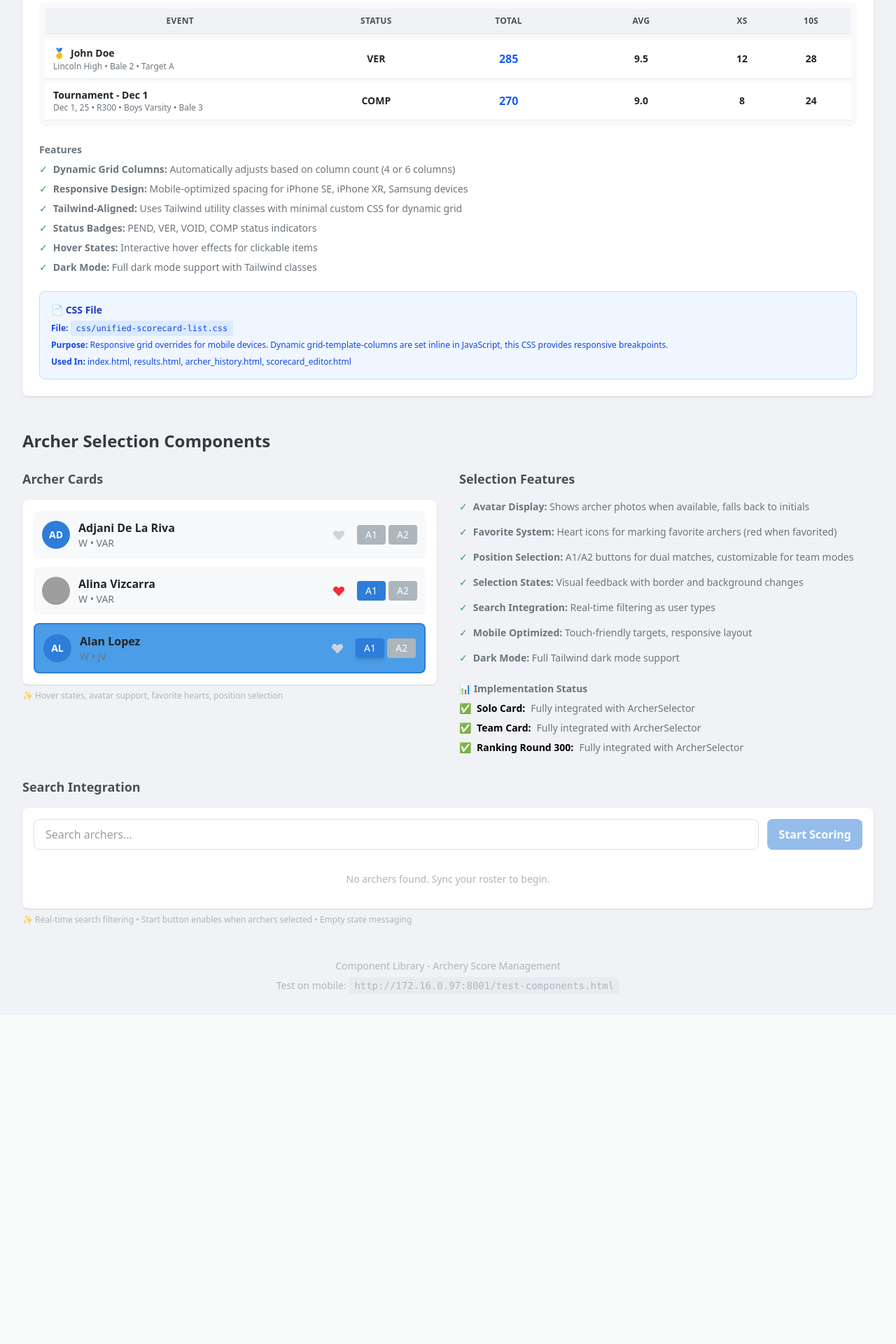
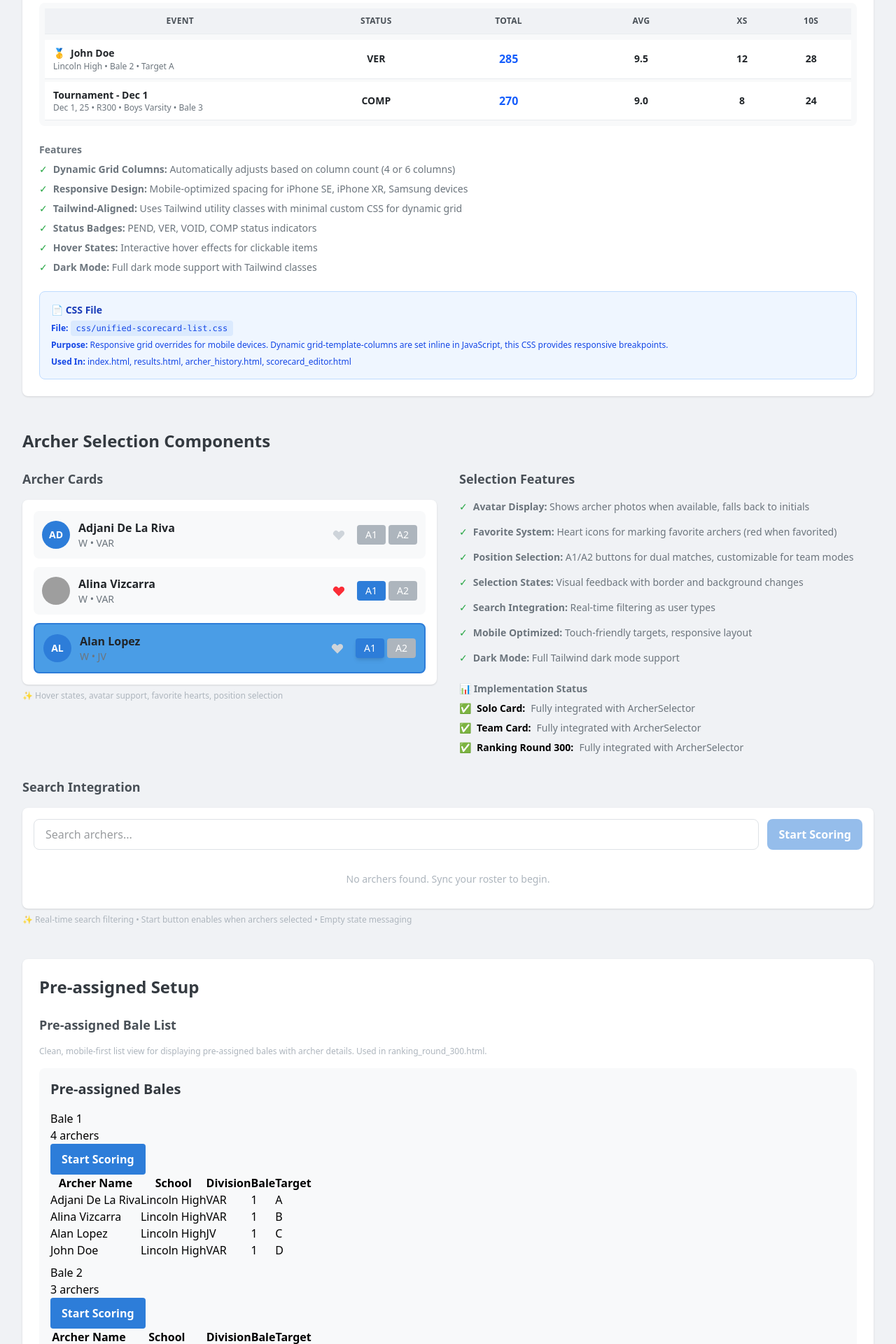
Before and after one commit to Tryentist-1/wdv, a PHP site: page /test-components.html in a window 1280 px wide. Shown: the part 4480-6400 px from the top of the page at 70% size. Before the commit the page ends 5900 px from the top, so only its background shows below. Run offline with PHP 8.4, Linux system fonts and the light colour scheme; style sheets or scripts are compiled from the project's sources; grey boxes are pictures that could not be loaded.

Commit message:
Clean up and modernize preassigned setup section styling
- Updated CSS for bale-list-item with mobile-first, Tailwind-compatible design
- Added dark mode support for preassigned setup components
- Improved responsive table styling for archer details
- Added preassigned-setup-card class to ranking_round_300.html
- Added comprehensive preassigned setup section to test-components.html
- Enhanced hover states, transitions, and touch-friendly button sizing

```diff
--- a/ranking_round_300.html
+++ b/ranking_round_300.html
@@ -289,7 +289,7 @@
 
             <!-- Pre-assigned Setup Section -->
             <div id="preassigned-setup-section" class="p-4" style="display: none;">
-                <div class="bg-white dark:bg-gray-800 rounded-lg shadow-md p-6 transition-colors duration-200">
+                <div class="preassigned-setup-card bg-white dark:bg-gray-800 rounded-lg shadow-md p-6 transition-colors duration-200">
                     <h3 class="text-xl font-bold text-gray-800 dark:text-white mb-4">Pre-assigned Bales</h3>
                     <div id="bale-list-container" class="space-y-2">
                         <!-- Bale list will be displayed here -->
--- a/test-components.html
+++ b/test-components.html
@@ -104,6 +104,8 @@
                 Selection</a>
             <a href="#unified-scorecard-list"
                 class="px-3 py-1 bg-primary text-white rounded hover:bg-primary-dark transition-colors">Scorecard List</a>
+            <a href="#preassigned-setup"
+                class="px-3 py-1 bg-primary text-white rounded hover:bg-primary-dark transition-colors">Pre-assigned Setup</a>
         </nav>
     </div>
 
@@ -1172,6 +1174,194 @@
         </div>
     </section>
 
+    <!-- Section: Pre-assigned Setup -->
+    <section id="preassigned-setup" class="mb-12 bg-white dark:bg-gray-800 rounded-lg shadow p-6 transition-colors duration-200">
+        <h2 class="text-2xl font-bold text-gray-800 dark:text-white mb-6">Pre-assigned Setup</h2>
+
+        <div class="space-y-6">
+            <!-- Setup Card Example -->
+            <div>
+                <h3 class="text-lg font-semibold text-gray-700 dark:text-gray-300 mb-4">Pre-assigned Bale List</h3>
+                <p class="text-xs text-gray-500 dark:text-gray-400 mb-4">
+                    Clean, mobile-first list view for displaying pre-assigned bales with archer details. Used in ranking_round_300.html.
+                </p>
+
+                <!-- Pre-assigned Setup Card -->
+                <div class="bg-gray-50 dark:bg-gray-700 rounded-lg p-4">
+                    <div class="preassigned-setup-card">
+                        <h3 class="text-xl font-bold text-gray-800 dark:text-white mb-4">Pre-assigned Bales</h3>
+                        <div id="bale-list-container" class="space-y-2">
+                            <!-- Bale Item 1 -->
+                            <div class="bale-list-item">
+                                <div class="bale-info">
+                                    <div class="bale-number">Bale 1</div>
+                                    <div class="bale-archers">4 archers</div>
+                                </div>
+                                <div class="bale-actions">
+                                    <button class="btn btn-primary px-4 py-2 bg-primary text-white rounded hover:bg-primary-dark font-semibold transition-colors min-h-[44px]">
+                                        Start Scoring
+                                    </button>
+                                </div>
+                                <table class="archer-table">
+                                    <thead>
+                                        <tr>
+                                            <th>Archer Name</th>
+                                            <th>School</th>
+                                            <th>Division</th>
+                                            <th>Bale</th>
+                                            <th>Target</th>
+                                        </tr>
+                                    </thead>
+                                    <tbody>
+                                        <tr>
+                                            <td>Adjani De La Riva</td>
+                                            <td>Lincoln High</td>
+                                            <td>VAR</td>
+                                            <td>1</td>
+                                            <td>A</td>
+                                        </tr>
+                                        <tr>
+                                            <td>Alina Vizcarra</td>
+                                            <td>Lincoln High</td>
+                                            <td>VAR</td>
+                                            <td>1</td>
+                                            <td>B</td>
+                                        </tr>
+                                        <tr>
+                                            <td>Alan Lopez</td>
+                                            <td>Lincoln High</td>
+                                            <td>JV</td>
+                                            <td>1</td>
+                                            <td>C</td>
+                                        </tr>
+                                        <tr>
+                                            <td>John Doe</td>
+                                            <td>Lincoln High</td>
+                                            <td>VAR</td>
+                                            <td>1</td>
+                                            <td>D</td>
+                                        </tr>
+                                    </tbody>
+                                </table>
+                            </div>
+
+                            <!-- Bale Item 2 -->
+                            <div class="bale-list-item">
+                                <div class="bale-info">
+                                    <div class="bale-number">Bale 2</div>
+                                    <div class="bale-archers">3 archers</div>
+                                </div>
+                                <div class="bale-actions">
+                                    <button class="btn btn-primary px-4 py-2 bg-primary text-white rounded hover:bg-primary-dark font-semibold transition-colors min-h-[44px]">
+                                        Start Scoring
+                                    </button>
+                                </div>
+                                <table class="archer-table">
+                                    <thead>
+                                        <tr>
+                                            <th>Archer Name</th>
+                                            <th>School</th>
+                                            <th>Division</th>
+                                            <th>Bale</th>
+                                            <th>Target</th>
+                                        </tr>
+                                    </thead>
+                                    <tbody>
+                                        <tr>
+                                            <td>Jane Smith</td>
+                                            <td>Roosevelt High</td>
+                                            <td>VAR</td>
+                                            <td>2</td>
+                                            <td>A</td>
+                                        </tr>
+                                        <tr>
+                                            <td>Bob Johnson</td>
+                                            <td>Roosevelt High</td>
+                                            <td>JV</td>
+                                            <td>2</td>
+                                            <td>B</td>
+                                        </tr>
+                                        <tr>
+                                            <td>Sarah Williams</td>
+                                            <td>Roosevelt High</td>
+                                            <td>VAR</td>
+                                            <td>2</td>
+                                            <td>C</td>
+                                        </tr>
+                                    </tbody>
+                                </table>
+                            </div>
+                        </div>
+                    </div>
+                </div>
+            </div>
+
+            <!-- Features -->
+            <div>
+                <h3 class="text-lg font-semibold text-gray-700 dark:text-gray-300 mb-4">Features</h3>
+                <div class="space-y-2 text-sm text-gray-600 dark:text-gray-300">
+                    <div class="flex items-start gap-2">
+                        <span class="text-success">✓</span>
+                        <div>
+                            <strong>Mobile-First Design:</strong> Responsive layout that stacks vertically on mobile devices
+                        </div>
+                    </div>
+                    <div class="flex items-start gap-2">
+                        <span class="text-success">✓</span>
+                        <div>
+                            <strong>Bale Information:</strong> Clear display of bale number and archer count
+                        </div>
+                    </div>
+                    <div class="flex items-start gap-2">
+                        <span class="text-success">✓</span>
+                        <div>
+                            <strong>Archer Details Table:</strong> Expandable table showing all archers assigned to each bale
+                        </div>
+                    </div>
+                    <div class="flex items-start gap-2">
+                        <span class="text-success">✓</span>
+                        <div>
+                            <strong>Hover States:</strong> Visual feedback on bale list items
+                        </div>
+                    </div>
+                    <div class="flex items-start gap-2">
+                        <span class="text-success">✓</span>
+                        <div>
+                            <strong>Touch-Friendly:</strong> Minimum 44px button heights for mobile interaction
+                        </div>
+                    </div>
+                    <div class="flex items-start gap-2">
+                        <span class="text-success">✓</span>
+                        <div>
+                            <strong>Dark Mode:</strong> Full dark mode support with Tailwind classes
+                        </div>
+                    </div>
+                    <div class="flex items-start gap-2">
+                        <span class="text-success">✓</span>
+                        <div>
+                            <strong>Compact Table:</strong> Responsive table design that adapts to screen size
+                        </div>
+                    </div>
+                </div>
+            </div>
+
+            <!-- Empty State Example -->
+            <div>
+                <h3 class="text-lg font-semibold text-gray-700 dark:text-gray-300 mb-4">Empty State</h3>
+                <div class="bg-gray-50 dark:bg-gray-700 rounded-lg p-4">
+                    <div class="preassigned-setup-card">
+                        <h3 class="text-xl font-bold text-gray-800 dark:text-white mb-4">Pre-assigned Bales</h3>
+                        <div id="bale-list-container" class="space-y-2">
+                            <div class="text-center text-gray-600 dark:text-gray-400 p-4">
+                                No Archers Available<br/>Connect to an event to load archers.
+                            </div>
+                        </div>
+                    </div>
+                </div>
+            </div>
+        </div>
+    </section>
+
     <footer class="mt-12 text-center text-sm text-gray-500">
         <p>Component Library - Archery Score Management</p>
         <p class="mt-2">Test on mobile: <code
```
Also changed, not shown: css/main.css (+169 -39 lines).
